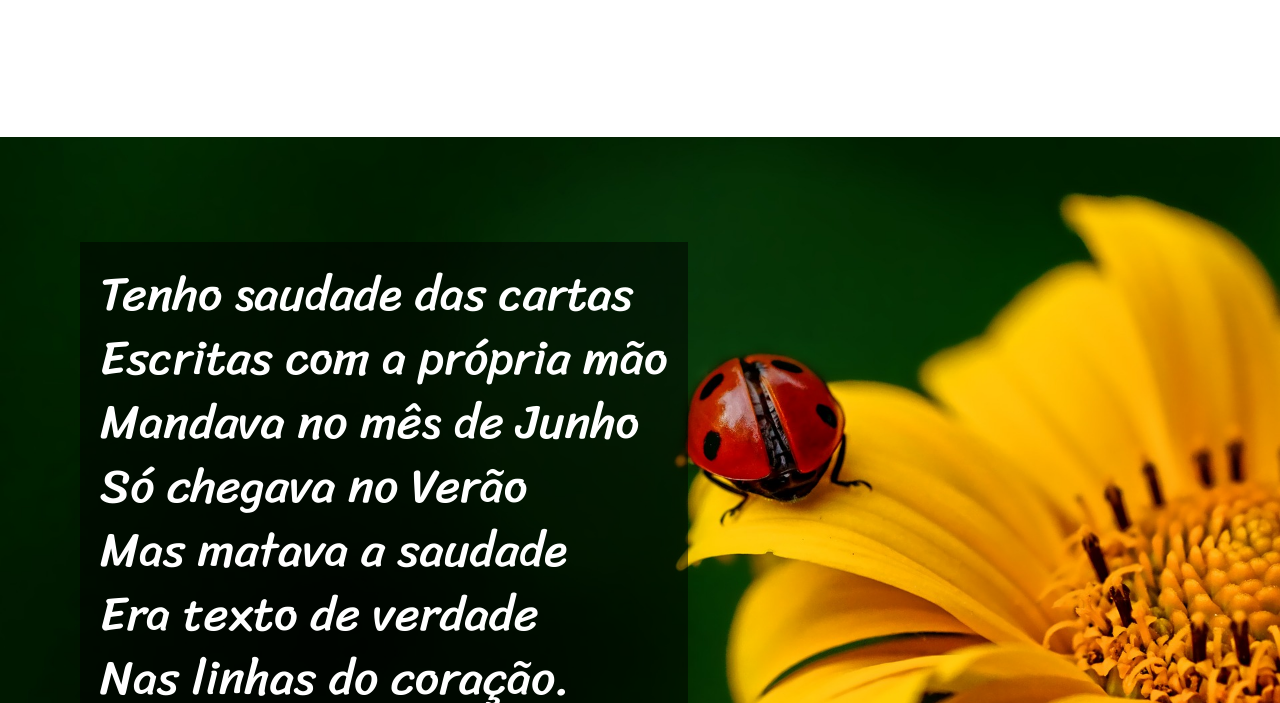
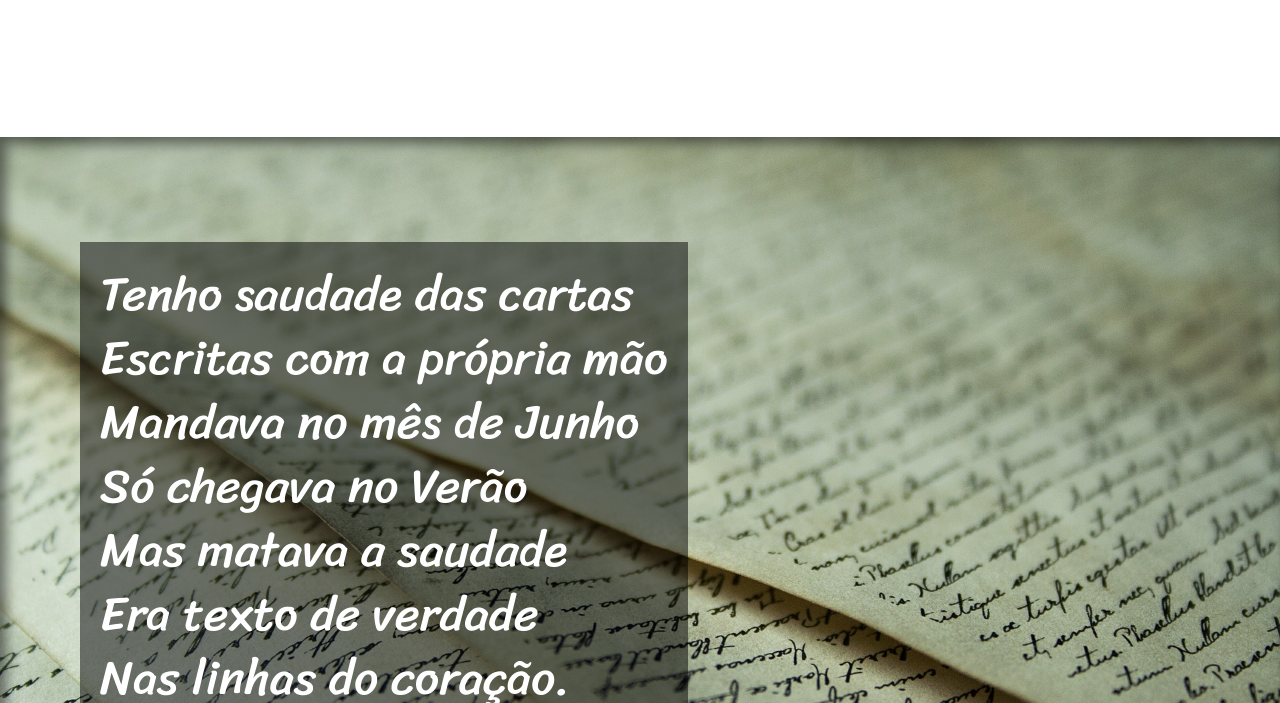
Before and after one commit to JoaoPinheiross/html-css, a plain HTML site: page desafios/d012/index.html in a window 1280 px wide. Shown: the part 2791-3494 px from the top of the page. Drawn offline with Linux system fonts and the light colour scheme.

Commit message:
CSS imagens

```diff
--- a/desafios/d012/css/style.css
+++ b/desafios/d012/css/style.css
@@ -64,11 +64,11 @@ section p {
 }
 
 section.imagem {
-    background-image: url('../img/background001.jpg');
     background-size: cover;
     background-repeat: no-repeat;
-    background-position: right center;
     background-attachment: fixed;
+
+    box-shadow: inset 6px 6px 13px rgba(0, 0, 0, 0.514)
 }
 
 section.imagem p {
@@ -81,6 +81,15 @@ section.imagem p {
     color: #fff;
 }
 
+section#img1 {
+    background-image: url('../img/background001.jpg');
+    background-position: right center;
+}
+
+section#img2 {
+    background-image: url('../img/background002.jpg');
+}
+
 footer {
     background-color: #000;
     padding: 10px;
--- a/desafios/d012/index.html
+++ b/desafios/d012/index.html
@@ -21,7 +21,7 @@
                 Antes que eu caduque<br>
                 Vou dizer tudo em poesia.</p>
         </section>
-        <section class="imagem ">
+        <section class="imagem" id="img1">
             <p>Não é mais como era antes<br>
                 É tudo abreviado<br>
                 "Você" só tem duas letras<br>
@@ -47,7 +47,7 @@
                 Pra entender como fica<br>
                 Decifre esse rabisco.</p>
         </section>
-        <section class="imagem ">
+        <section class="imagem" id="img2">
             <p>Tenho saudade das cartas<br>
                 Escritas com a própria mão<br>
                 Mandava no mês de Junho<br>
```
